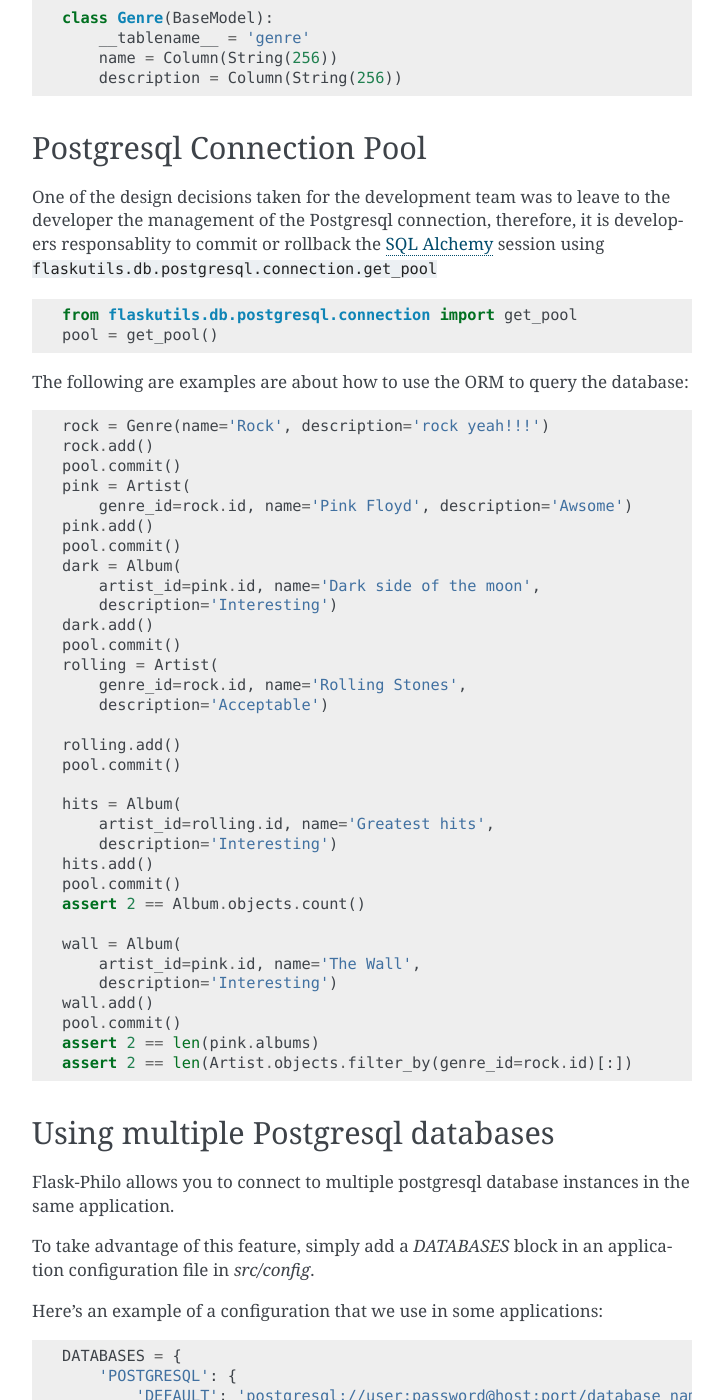
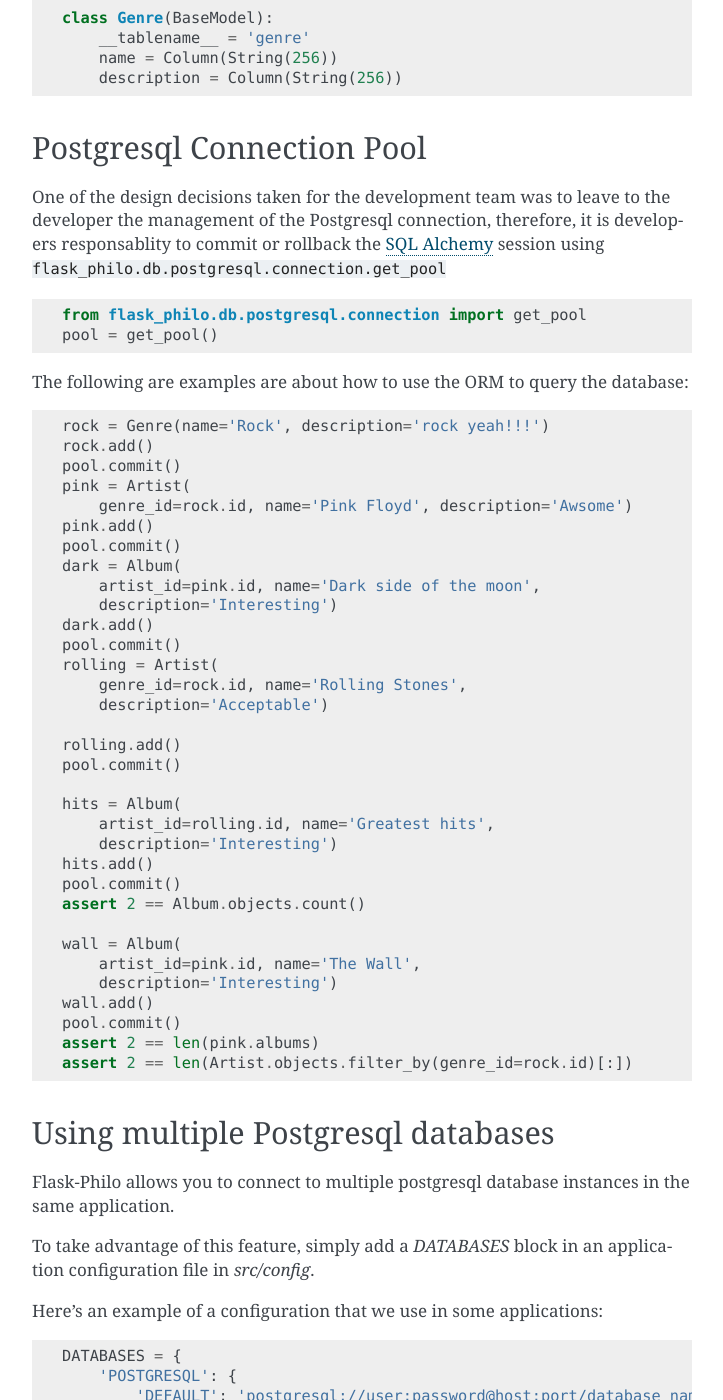
Before and after one commit to fenderdigital/flask-philo, a Sphinx documentation site: the page built from documentation/source/db/postgresql-orm.rst, in a window 1280 px wide and 1400 px high, scrolled down 1252 px. Shown: the whole window, without its empty margins (388-1111 px from the left). Built offline with Sphinx 7.4.7, drawn with Linux system fonts in a browser that asks for light colours; some of the changed text lies outside the part shown.

Commit message:
Doc updates of flaskutils and set up project

```diff
--- a/documentation/source/db/elastic-search.rst
+++ b/documentation/source/db/elastic-search.rst
@@ -19,7 +19,7 @@ To import Elastic Search connection, just do:
 
 ::
 
- from flaskutils.db.elasticsearch.connection import get_pool as get_el_pool
+ from flask_philo.db.elasticsearch.connection import get_pool as get_el_pool
 
  elasticsearch_pool = get_el_pool()
  client = elasticsearch_pool.connections['DEFAULT']
--- a/documentation/source/db/postgresql-orm.rst
+++ b/documentation/source/db/postgresql-orm.rst
@@ -76,11 +76,11 @@ Postgresql Connection Pool
 One of the design decisions taken for the development team was to leave to the
 developer the management of the Postgresql connection, therefore, it is developers
 responsablity to commit or rollback the  `SQL Alchemy <http://www.sqlalchemy.org/>`_
-session using ``flaskutils.db.postgresql.connection.get_pool``
+session using ``flask_philo.db.postgresql.connection.get_pool``
 
 ::
 
-      from flaskutils.db.postgresql.connection import get_pool
+      from flask_philo.db.postgresql.connection import get_pool
       pool = get_pool()
 
 
@@ -145,7 +145,7 @@ Here's an example of a configuration  that we use in some applications:
  }
 
 
-Now you can access to the specific database using ``flaskutils.db.postgresql.connection.get_pool``:
+Now you can access to the specific database using ``flask_philo.db.postgresql.connection.get_pool``:
 
 ::
 
--- a/documentation/source/etc/flask_app_deploy.rst
+++ b/documentation/source/etc/flask_app_deploy.rst
@@ -47,7 +47,7 @@ For example, you can call the file ``manage_uwsgi.py``:
   sys.path.append(os.path.join(BASE_DIR, '../'))
 
 
-  from flaskutils import init_app
+  from flask_philo import init_app
 
   os.environ.setdefault('FLASK_PHILO_SETTINGS_MODULE', "config.development")
 
--- a/documentation/source/index.rst
+++ b/documentation/source/index.rst
@@ -1,4 +1,4 @@
-.. flaskutils documentation master file, created by
+.. flask_philo documentation master file, created by
    sphinx-quickstart on Tue Aug 15 16:27:54 2017.
    You can adapt this file completely to your liking, but it should at least
    contain the root `toctree` directive.
```
Also changed, not shown: 3 other files.
